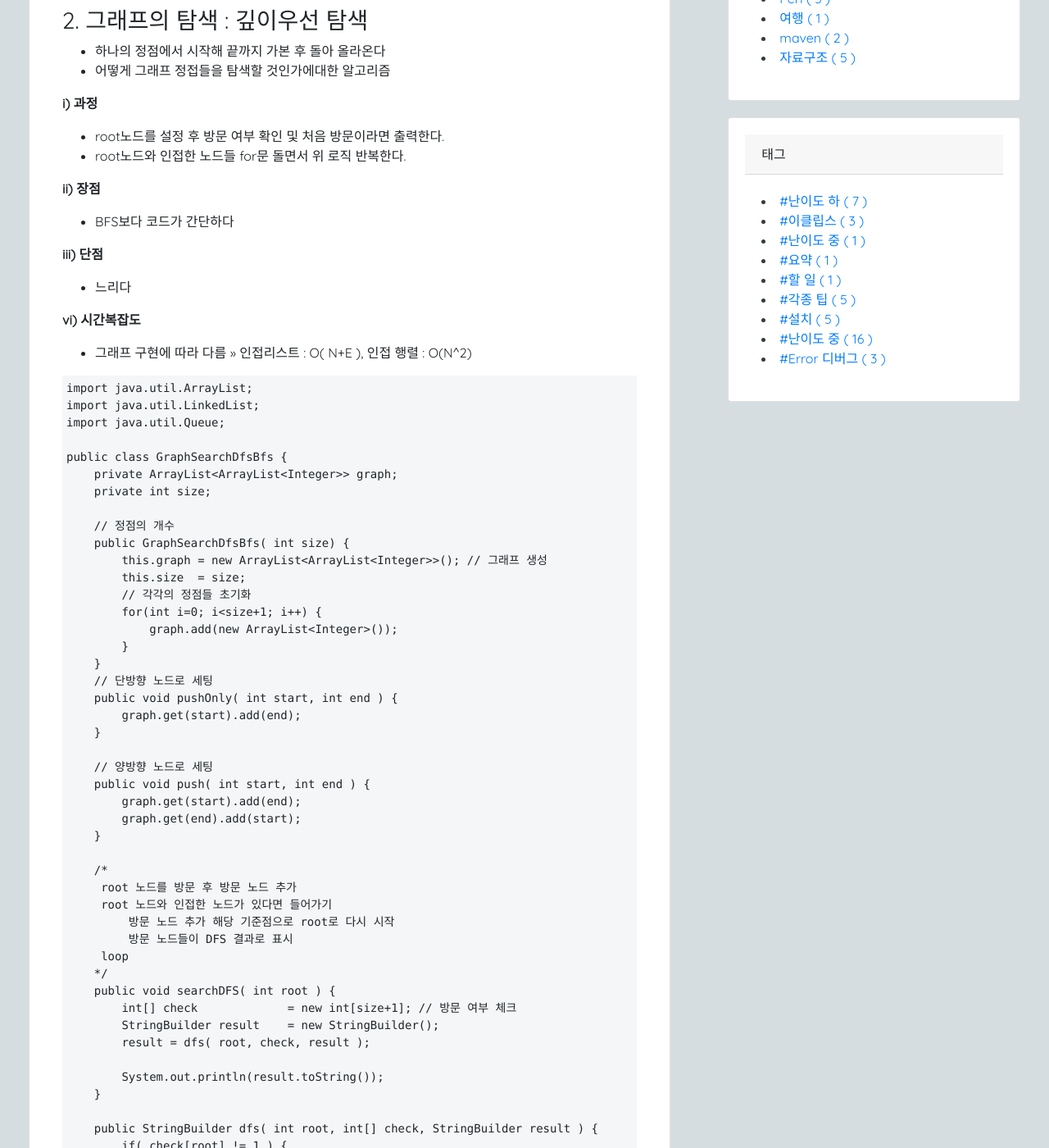
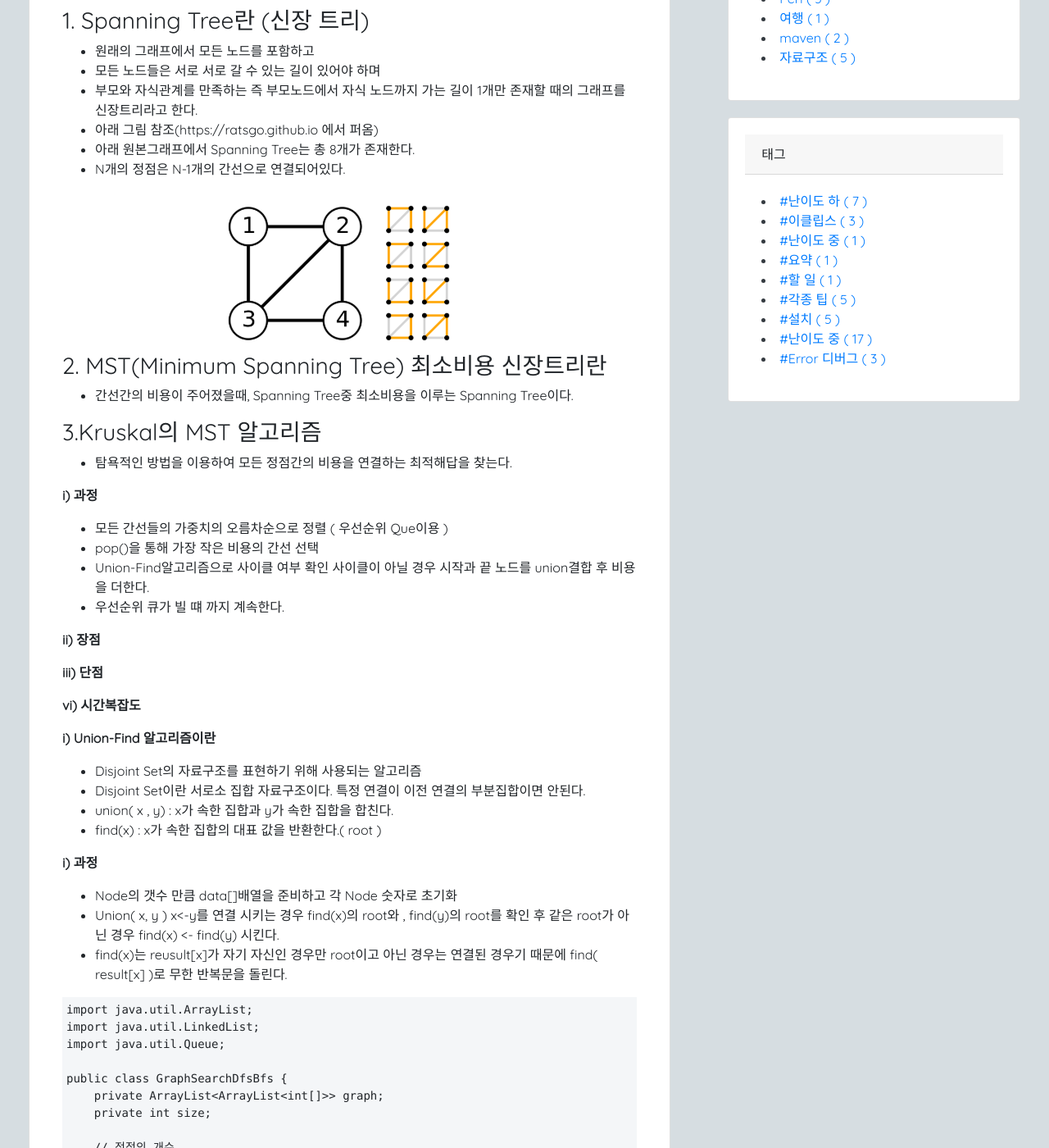
Before and after one commit to 7271kim/7271kim.github.com, a Jekyll site: the page built from _posts/algorithm/2019-10-30-search-2-dfs.md, in a window 1280 px wide and 1400 px high, scrolled down 518 px. Shown: the whole window at 82% size. Built offline with Jekyll 4.4.1, drawn with Linux system fonts in a browser that asks for light colours; nearby versions of some CDN libraries; a script that is not in the unit is left out; comment, search, counter and statistics services are not loaded; some of the changed text lies outside the part shown.

Commit message:
[2019.10.30] -그래프에 가중치 고려

```diff
--- a/_posts/algorithm/2019-10-30-search-2-dfs.md
+++ b/_posts/algorithm/2019-10-30-search-2-dfs.md
@@ -1,7 +1,7 @@
 ---
-title: 알고리즘 <br/> ( 그래프 탐색 - DFS)
+title: 알고리즘 <br/> ( MST Kruskal)
 layout: post
-summary: 깊이 우선 탐색
+summary: 최소비용 신장트리
 categories:
     - algorithm
     - JAVA
@@ -11,22 +11,48 @@ thumbnail: posts/icon-algorithm.png
 pre: "/algorithm/java/2019/10/30/search-1-bfs.html"
 nex: ""
 ---
-### 2. 그래프의 탐색 : 깊이우선 탐색
- - 하나의 정점에서 시작해 끝까지 가본 후 돌아 올라온다
- - 어떻게 그래프 정접들을 탐색할 것인가에대한 알고리즘
+### 1. Spanning Tree란 (신장 트리)
+ - 원래의 그래프에서 모든 노드를 포함하고
+ - 모든 노드들은 서로 서로 갈 수 있는 길이 있어야 하며
+ - 부모와 자식관계를 만족하는 즉 부모노드에서 자식 노드까지 가는 길이 1개만 존재할 때의 그래프를 신장트리라고 한다.
+ - 아래 그림 참조(https://ratsgo.github.io 에서 퍼옴)
+ - 아래 원본그래프에서 Spanning Tree는 총 8개가 존재한다.
+ - N개의 정점은 N-1개의 간선으로 연결되어있다.
+
+<div class="img-center">
+    <img src="/assets/img/posts/dataStructure/spanningTree.png" class="max-ratio-100" />
+</div>
+
+
+### 2. MST(Minimum Spanning Tree) 최소비용 신장트리란
+ - 간선간의 비용이 주어졌을때, Spanning Tree중 최소비용을 이루는 Spanning Tree이다.
+
+### 3.Kruskal의 MST 알고리즘
+ - 탐욕적인 방법을 이용하여  모든 정점간의 비용을 연결하는 최적해답을 찾는다.
 
 <p class="bold-text"> i) 과정</p>
- - root노드를 설정 후 방문 여부 확인 및 처음 방문이라면 출력한다.
- - root노드와 인접한 노드들 for문 돌면서 위 로직 반복한다.
+ - 모든 간선들의 가중치의 오름차순으로 정렬 ( 우선순위 Que이용 )
+ - pop()을 통해 가장 작은 비용의 간선 선택
+ - Union-Find알고리즘으로 사이클 여부 확인 사이클이 아닐 경우 시작과 끝 노드를 union결합 후 비용을 더한다.
+ - 우선순위 큐가 빌 떄 까지 계속한다.
 
 <p class="bold-text"> ii) 장점 </p>
- - BFS보다 코드가 간단하다
 
 <p class="bold-text"> iii) 단점 </p>
- - 느리다
 
 <p class="bold-text"> vi) 시간복잡도</p>
--  그래프 구현에 따라 다름 >>  인접리스트 : O( N+E ), 인접 행렬 : O(N^2)
+
+
+<p class="bold-text">i) Union-Find 알고리즘이란 </p>
+ - Disjoint Set의 자료구조를 표현하기 위해 사용되는 알고리즘
+ - Disjoint Set이란 서로소 집합 자료구조이다. 특정 연결이 이전 연결의 부분집합이면 안된다.
+ - union( x , y) : x가 속한 집합과 y가 속한 집합을 합친다.
+ - find(x) : x가 속한 집합의 대표 값을 반환한다.( root )
+
+<p class="bold-text"> i) 과정</p>
+ - Node의 갯수 만큼 data&#91;]배열을 준비하고 각 Node 숫자로 초기화
+ - Union( x, y )  x<-y를 연결 시키는 경우 find(x)의 root와 , find(y)의 root를 확인 후 같은 root가 아닌 경우  find(x) <- find(y) 시킨다.
+ - find(x)는 reusult&#91;x]가 자기 자신인 경우만 root이고 아닌 경우는 연결된 경우기 때문에 find( result&#91;x] )로 무한 반복문을 돌린다.
 
 <pre>
 import java.util.ArrayList;
@@ -34,28 +60,42 @@ import java.util.LinkedList;
 import java.util.Queue;
 
 public class GraphSearchDfsBfs {
-    private ArrayList&lt;ArrayList&lt;Integer>> graph;
+    private ArrayList&lt;ArrayList&lt;int[]>> graph;
     private int size;
 
     // 정점의 개수
     public GraphSearchDfsBfs( int size) {
-        this.graph = new ArrayList&lt;ArrayList&lt;Integer>>(); // 그래프 생성
+        this.graph = new ArrayList&lt;ArrayList&lt;int[]>>(); // 그래프 생성
         this.size  = size;
         // 각각의 정점들 초기화
         for(int i=0; i&lt;size+1; i++) {
-            graph.add(new ArrayList&lt;Integer>());
+            graph.add(new ArrayList&lt;int[]>());
         }
     }
+
     // 단방향 노드로 세팅
     public void pushOnly( int start, int end ) {
-        graph.get(start).add(end);
+        int weight = 0;
+        int[] temp = { end, weight };
+        graph.get(start).add(temp);
     }
+    public void pushOnly( int start, int end, int weight ) {
+        int[] temp = { end, weight };
+        graph.get(start).add(temp);
+    }
+
 
     // 양방향 노드로 세팅
     public void push( int start, int end ) {
-        graph.get(start).add(end);
-        graph.get(end).add(start);
+        pushOnly( start, end );
+        pushOnly( end, start );
     }
+
+    public void push( int start, int end, int weight ) {
+        pushOnly( start, end, weight );
+        pushOnly( end, start, weight );
+    }
+
 
     /*
      root 노드를 방문 후 방문 노드 추가
@@ -75,15 +115,27 @@ public class GraphSearchDfsBfs {
     public StringBuilder dfs( int root, int[] check, StringBuilder result ) {
         if( check[root] != 1 ) {
             check[root] = 1;
-            ArrayList&lt;Integer> temp = graph.get(root);
+            ArrayList&lt;int[]> temp = graph.get(root);
             result.append( root + " " );
             for (int index = 0; index &lt; temp.size(); index++) {
-                dfs( temp.get(index), check, result );
+                dfs( temp.get(index)[0], check, result );
             }
         }
         return result;
     }
+
+    public void print() {
+        for (int index = 1; index &lt; graph.size(); index++) {
+            System.out.println("정점 " + index + "의 인접리스트");
+            for (int indexInner = 0; indexInner &lt; graph.get(index).size(); indexInner++) {
+                int[] temp = graph.get(index).get(indexInner);
+                System.out.print( temp[0]+"("+temp[1]+")" + " ");
+            }
+            System.out.println();
+        }
+    }
 }
+
 
 **사용하기
 GraphSearchDfsBfs graph = new GraphSearchDfsBfs(6);
```
Also changed, not shown: _posts/algorithm/2019-10-30-mst-1-sp.md (added, +100 -0 lines), _posts/algorithm/2019-10-30-search-1-bfs.md (+20 -9 lines), _posts/dataStructure/2019-10-28-data-structure-graph.md (+31 -9 lines), assets/img/posts/dataStructure/spanningTree.png (added).
